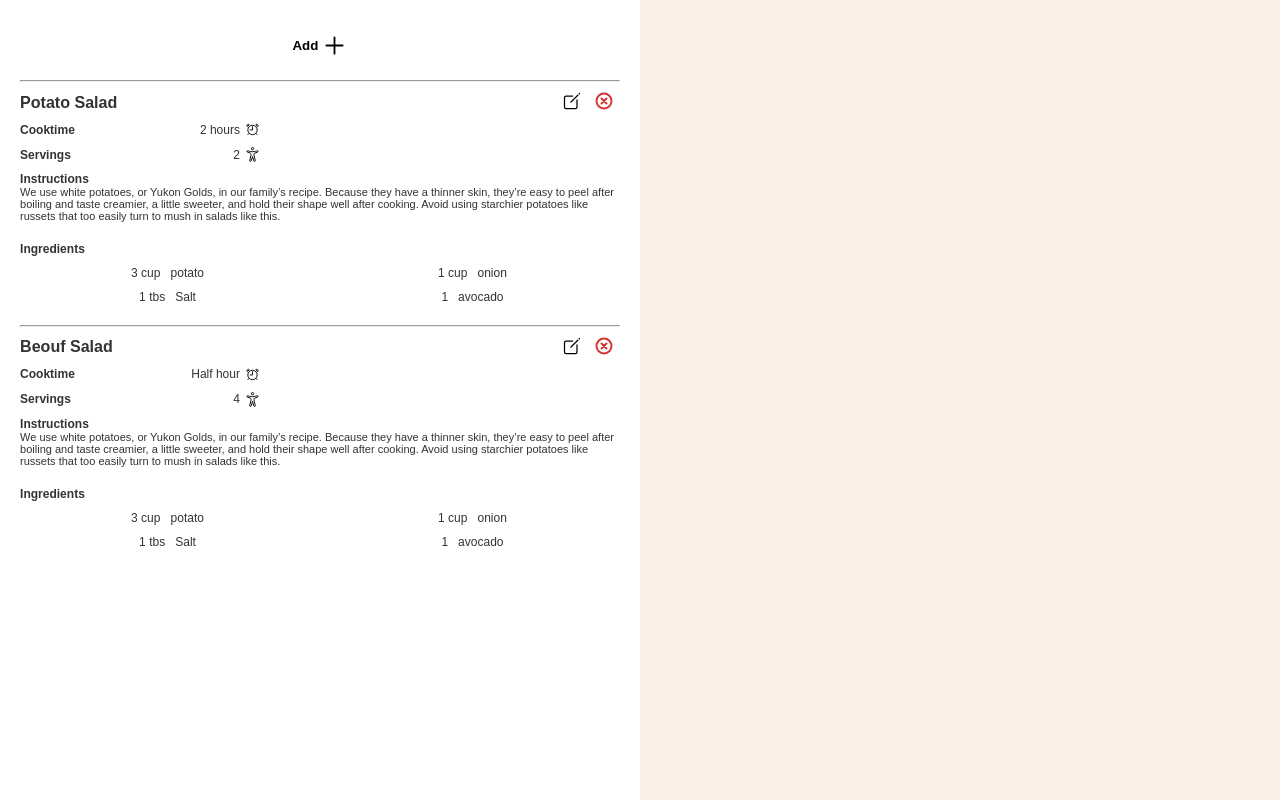
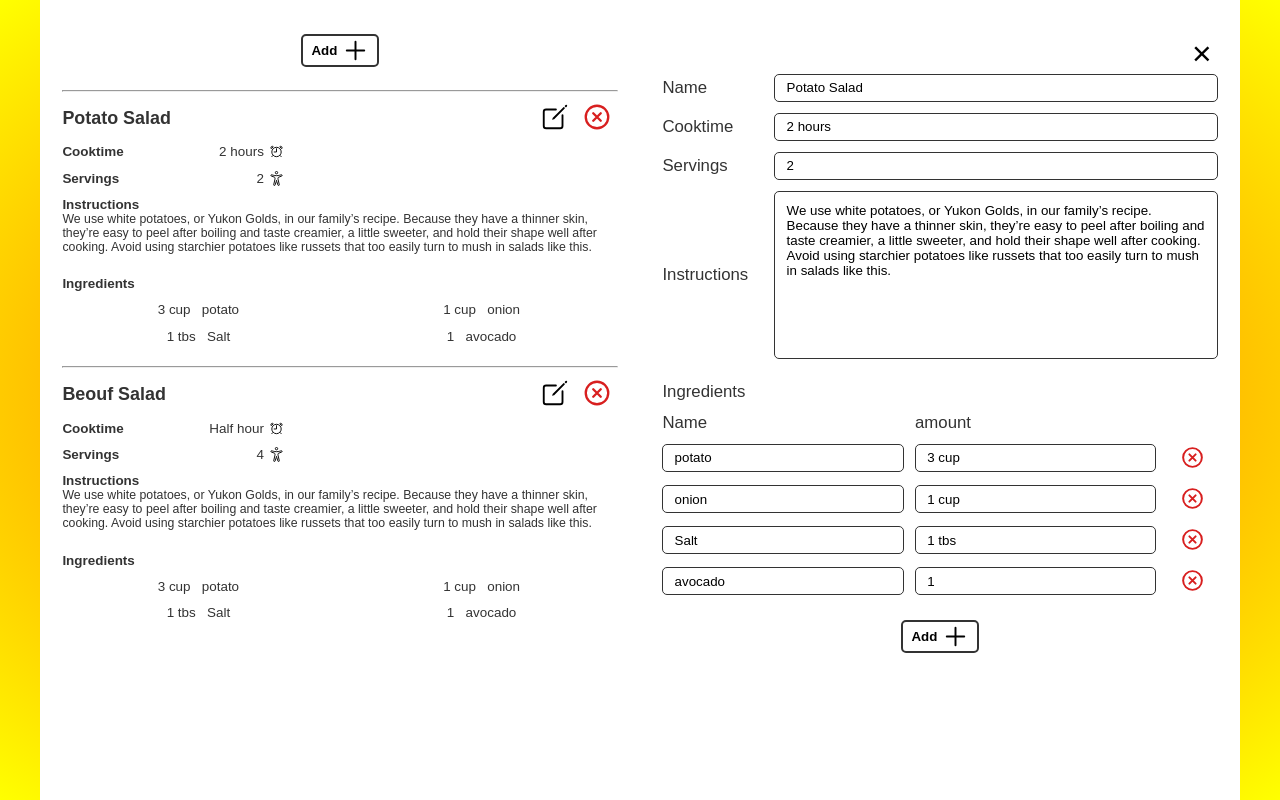
Before and after one commit to GiovanniCarboni/recipeapp, a React (Create React App) app: page / in a window 1280 px wide. Both pictures are taken after a click on the button 571 px from the left and 102 px from the top of the page. Built offline with nearby package versions, Linux system fonts and the light colour scheme; a web font is replaced by a local one.

Commit message:
added edit section

```diff
--- a/public/index.html
+++ b/public/index.html
@@ -3,7 +3,7 @@
   <head>
     <meta charset="utf-8" />
     <meta name="viewport" content="width=device-width, initial-scale=1" />
-    <title>React App</title>
+    <title>Personal Cookbook</title>
   </head>
   <body>
     <noscript>You need to enable JavaScript to run this app.</noscript>
--- a/src/components/App.js
+++ b/src/components/App.js
@@ -3,12 +3,18 @@ import RecipeList from "./RecipeList";
 import { useState, createContext } from "react";
 import "../scss/App.scss";
 import { v4 as uuidv4 } from "uuid";
+import RecipeEdit from "./RecipeEdit";
 
 export const RecipeContext = createContext();
 const storage = localStorage.getItem("recipes");
 
 function App() {
   const [recipes, setRecipes] = useState(sampleRecipes);
+  const [selectedRecipeId, setSelectedRecipeId] = useState();
+
+  const selectedRecipe = recipes.find(
+    (recipe) => recipe.id === selectedRecipeId
+  );
 
   useEffect(() => {
     if (storage) {
@@ -22,7 +28,34 @@ function App() {
   const recipeContextValue = {
     handleRecipeAdd,
     handleRecipeDelete,
+    handleRecipeEdit,
+    handleRecipeChange,
+    handleDeselectRecipe,
   };
+
+  function handleRecipeChange(id, recipe) {
+    const newRecipes = [...recipes];
+    const index = newRecipes.findIndex((recipe) => recipe.id === id);
+    newRecipes[index] = recipe;
+    setRecipes(newRecipes);
+  }
+
+  function handleRecipeEdit(id) {
+    setSelectedRecipeId(id);
+    // highlightRecipe();
+  }
+
+  // function highlightRecipe() {
+  //   const newRecipes = [...recipes];
+  //   const index = recipes.findIndex((recipe) => recipe.id === selectedRecipeId);
+  //   newRecipes[index] = { ...newRecipes[index], background: true };
+  //   setRecipes(newRecipes);
+  //   console.log("passed highlightRecipe");
+  // }
+
+  function handleDeselectRecipe() {
+    setSelectedRecipeId("");
+  }
 
   function handleRecipeAdd() {
     const newRecipe = {
@@ -35,6 +68,7 @@ function App() {
     };
     console.log(newRecipe);
     setRecipes([newRecipe, ...recipes]);
+    setSelectedRecipeId(newRecipe.id);
   }
 
   function handleRecipeDelete(id) {
@@ -43,11 +77,10 @@ function App() {
 
   return (
     <RecipeContext.Provider value={recipeContextValue}>
-      <RecipeList
-        handleRecipeDelete={handleRecipeDelete}
-        handleRecipeAdd={handleRecipeAdd}
-        recipes={recipes}
-      ></RecipeList>
+      <main>
+        <RecipeList recipes={recipes}></RecipeList>
+        {selectedRecipeId && <RecipeEdit selectedRecipe={selectedRecipe} />}
+      </main>
     </RecipeContext.Provider>
   );
 }
--- /dev/null
+++ b/src/components/EditIngredient.js
@@ -0,0 +1,37 @@
+import React from "react";
+import deleteImg from "../icons/delete.svg";
+
+export default function EditIngredient({
+  handleIngredientChange,
+  handleDeleteIngredient,
+  ingredient,
+}) {
+  function handleChange(change) {
+    handleIngredientChange(ingredient.id, { ...ingredient, ...change });
+  }
+
+  return (
+    <>
+      <input
+        type="text"
+        value={ingredient.name}
+        onChange={(e) =>
+          handleChange({
+            name: e.target.value,
+          })
+        }
+      />
+      <input
+        type="text"
+        value={ingredient.quantity}
+        onChange={(e) => handleChange({ quantity: e.target.value })}
+      />
+      <button
+        className="delete-btn"
+        onClick={() => handleDeleteIngredient(ingredient.id)}
+      >
+        <img src={deleteImg} alt="icon" width="25" />
+      </button>
+    </>
+  );
+}
--- a/src/components/Recipe.js
+++ b/src/components/Recipe.js
@@ -8,8 +8,11 @@ import { RecipeContext } from "./App";
 
 export default function Recipe(props) {
   const { id, name, cooktime, servings, instructions, ingredients } = props;
-  const { handleRecipeDelete } = useContext(RecipeContext);
+  const { handleRecipeDelete, handleRecipeEdit } = useContext(RecipeContext);
 
+  function handleEdit() {
+    handleRecipeEdit(id);
+  }
   return (
     <>
       <hr />
@@ -17,14 +20,19 @@ export default function Recipe(props) {
         <header>
           <h1 className="recipe-title">{name}</h1>
           <div>
-            <button className="edit-btn">
-              <img src={editImg} alt="icon" width="20" />
+            <button
+              className="edit-btn"
+              onClick={() => {
+                handleEdit();
+              }}
+            >
+              <img src={editImg} alt="icon" width="30" />
             </button>
             <button
               className="delete-btn"
               onClick={() => handleRecipeDelete(id)}
             >
-              <img src={deleteImg} alt="icon" width="20" />
+              <img src={deleteImg} alt="icon" width="30" />
             </button>
           </div>
         </header>
--- /dev/null
+++ b/src/components/RecipeEdit.js
@@ -0,0 +1,105 @@
+import React, { useContext } from "react";
+import EditIngredient from "./EditIngredient";
+import { RecipeContext } from "./App";
+import addImg from "../icons/add.svg";
+import { v4 as uuidv4 } from "uuid";
+
+export default function RecipeEdit({ selectedRecipe }) {
+  const { id, name, cooktime, servings, instructions, ingredients } =
+    selectedRecipe;
+  const { handleRecipeChange, handleDeselectRecipe } =
+    useContext(RecipeContext);
+
+  function handleChange(change) {
+    handleRecipeChange(id, { ...selectedRecipe, ...change });
+  }
+
+  function handleIngredientChange(id, ingredient) {
+    const newIngredients = [...ingredients];
+    const index = newIngredients.findIndex(
+      (ingredient) => ingredient.id === id
+    );
+    newIngredients[index] = ingredient;
+    handleChange({ ingredients: newIngredients });
+  }
+
+  function handleDeleteIngredient(id) {
+    const newIngredients = ingredients.filter(
+      (ingredient) => ingredient.id !== id
+    );
+    handleChange({ ingredients: newIngredients });
+  }
+
+  function handleAddIngredient() {
+    const newIngredients = [...ingredients];
+    newIngredients.push({
+      id: uuidv4(),
+      name: "",
+      quantity: "",
+    });
+    handleChange({ ingredients: newIngredients });
+  }
+
+  return (
+    <div className="recipe-edit--container">
+      <div className="recipe-edit--container__close-btn--container">
+        <button onClick={() => handleDeselectRecipe()}>&times;</button>
+      </div>
+      <form>
+        <div className="form-grid">
+          <label htmlFor="name">Name</label>
+          <input
+            id="name"
+            type="text"
+            value={name}
+            onChange={(e) => handleChange({ name: e.target.value })}
+          />
+          <label htmlFor="cooktime">Cooktime</label>
+          <input
+            id="cooktime"
+            type="text"
+            value={cooktime}
+            onChange={(e) => handleChange({ cooktime: e.target.value })}
+          />
+          <label htmlFor="servings">Servings</label>
+          <input
+            id="servings"
+            type="number"
+            value={servings}
+            onChange={(e) => handleChange({ servings: e.target.value })}
+          />
+          <label htmlFor="instructions">Instructions</label>
+          <textarea
+            id="instructions"
+            type="text"
+            height="200"
+            value={instructions}
+            onChange={(e) => handleChange({ instructions: e.target.value })}
+          />
+        </div>
+      </form>
+      <div className="recipe-edit--container__ingredients--container">
+        <span>Ingredients</span>
+        <div className="edit-ingredients--grid">
+          <span>Name</span>
+          <span>amount</span>
+          <span></span>
+          {ingredients.map((ingredient) => (
+            <EditIngredient
+              key={ingredient.id}
+              handleIngredientChange={handleIngredientChange}
+              handleDeleteIngredient={handleDeleteIngredient}
+              ingredient={ingredient}
+            />
+          ))}
+        </div>
+        <div className="add-btn--container">
+          <button onClick={() => handleAddIngredient()}>
+            <span>Add</span>
+            <img src={addImg} width="25" alt="icon" />
+          </button>
+        </div>
+      </div>
+    </div>
+  );
+}
--- a/src/components/RecipeList.js
+++ b/src/components/RecipeList.js
@@ -8,7 +8,7 @@ export default function RecipeList({ recipes }) {
 
   return (
     <div className="recipe-list">
-      <div className="add-recipe-btn--container">
+      <div className="add-btn--container">
         <button onClick={() => handleRecipeAdd()}>
           <span>Add</span>
           <img src={addImg} />
--- a/src/scss/App.scss
+++ b/src/scss/App.scss
@@ -1,6 +1,7 @@
 @use "buttons";
 @use "RecipeList";
 @use "Recipe";
+@use "RecipeEdit";
 
 *,
 *:before,
@@ -17,14 +18,16 @@
   font-style: normal;
 }
 html {
-  font-size: 62.7%;
-  background-color: linen;
+  font-size: 70%;
+  background: radial-gradient(orange, orange, yellow);
   font-family: Averia, sans-serif;
   color: #333;
 }
 main {
-  max-width: 800px;
+  max-width: 1200px;
   margin: 0 auto;
+  display: grid;
+  grid-template-columns: 1fr 1fr;
 }
 h1 {
   font-size: 1.5rem;
@@ -32,5 +35,19 @@ h1 {
 button {
   cursor: pointer;
 }
+input,
+textarea {
+  padding: 1rem;
+  border: 1px solid #333;
+  border-radius: 5px;
+  font-family: inherit;
+}
+input {
+  height: 2.5rem;
+}
+textarea {
+  resize: none;
+  height: 15rem;
+}
 
 /* *** */
--- /dev/null
+++ b/src/scss/RecipeEdit.scss
@@ -0,0 +1,32 @@
+.recipe-edit--container {
+  padding: 3rem 2rem;
+  background-color: white;
+  width: 100%;
+  font-size: 1.5rem;
+  &__close-btn--container {
+    width: 100%;
+    text-align: right;
+    button {
+      border: none;
+      background-color: #fff;
+      font-size: 3rem;
+      font-family: inherit;
+    }
+  }
+}
+
+.form-grid {
+  display: grid;
+  grid-template-columns: 10rem 1fr;
+  align-items: center;
+  row-gap: 1rem;
+  margin-bottom: 2rem;
+}
+
+.edit-ingredients--grid {
+  margin-top: 1rem;
+  display: grid;
+  grid-template-columns: 1fr 1fr 50px;
+  gap: 1rem;
+  margin-bottom: 2rem;
+}
--- a/src/scss/RecipeList.scss
+++ b/src/scss/RecipeList.scss
@@ -1,7 +1,7 @@
 .recipe-list {
   padding: 3rem 2rem;
   background-color: white;
-  width: 50%;
+  width: 100%;
   height: 100vh;
   overflow-y: scroll;
 }
--- a/src/scss/buttons.scss
+++ b/src/scss/buttons.scss
@@ -2,19 +2,25 @@
 .delete-btn {
   background-color: white;
   border: none;
-  font-size: 1rem;
+  // font-size: 2rem;
 }
 
 .delete-btn {
   img {
     transition: 0.3s;
+    border-radius: 50%;
     &:hover {
+      background-color: rgb(255, 193, 193);
       transform: rotate(-180deg);
     }
   }
 }
 
-.add-recipe-btn--container {
+i {
+  color: rgb(216, 31, 31);
+}
+
+.add-btn--container {
   display: flex;
   justify-content: center;
   margin-bottom: 2rem;
@@ -27,9 +33,9 @@
     justify-content: center;
     width: 7rem;
     height: 3rem;
-    border: none;
+    border: 2px solid #333;
     border-radius: 5px;
-    transition: 0.05s;
+    transition: 0.3s;
     &:hover {
       // outline: 2px solid #333;
       background-color: rgb(148, 205, 148);
```
Also changed, not shown: src/icons/delete.svg.
